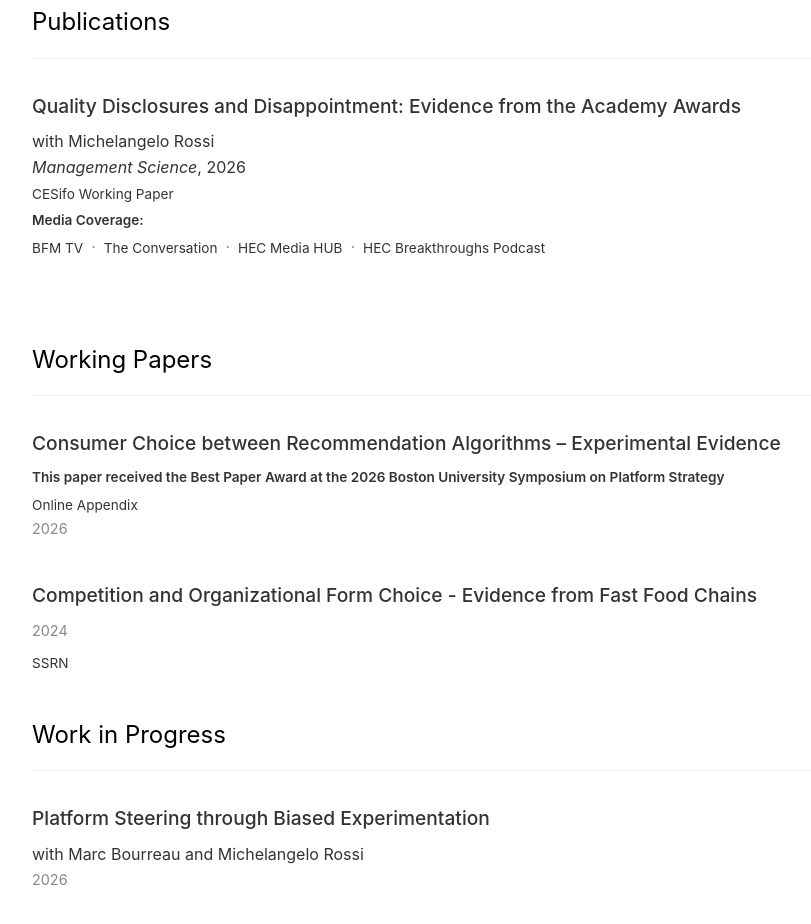
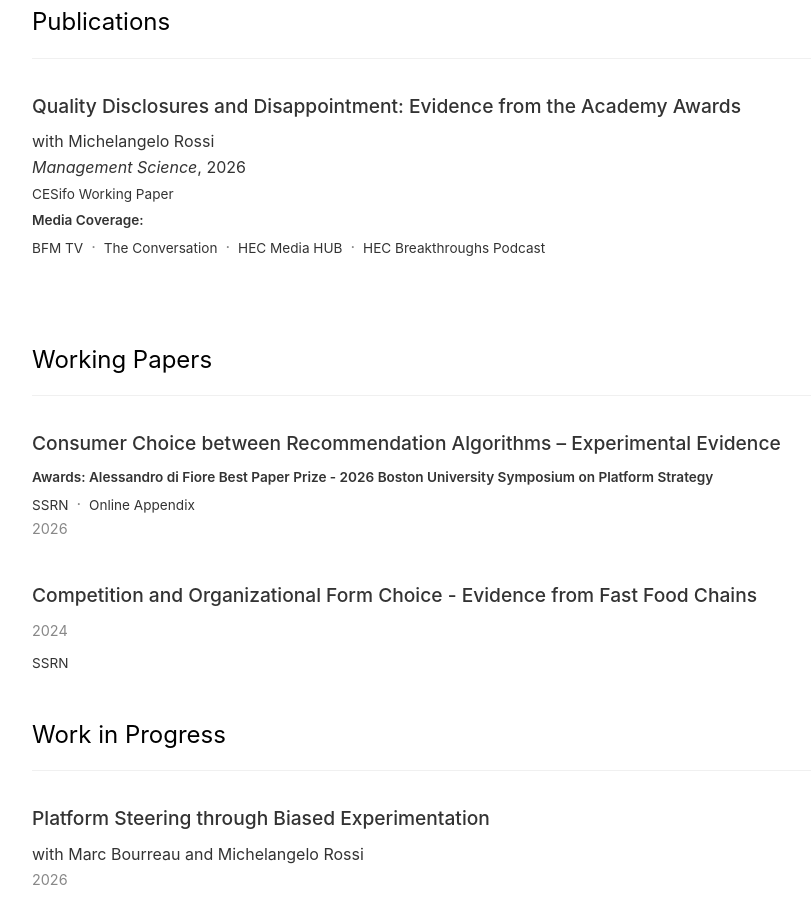
Before and after one commit to fschleef/fschleef.github.io, a plain HTML site: page index.html in a window 1280 px wide. Shown: the part 509-1433 px from the top of the page, without its empty margins (140-951 px from the left). Drawn offline with Linux system fonts and the light colour scheme.

Commit message:
webpage update

```diff
--- a/index.html
+++ b/index.html
@@ -284,9 +284,9 @@
             <div class="post-list">
                 <article class="post-item">
                     <h3><a href="Schleef (2026) - Consumer Choice between Recommendation Algorithms - Experimental Evidence.pdf" target="_blank" rel="noopener noreferrer">Consumer Choice between Recommendation Algorithms – Experimental Evidence</a></h3>
-                    <p style="font-size: 0.85rem; color: #333; font-weight: 600; margin: 0 0 0.2rem 0;">This paper received the Best Paper Award at the <a href="https://questromworld.bu.edu/platformstrategy/best-paper-awards/" target="_blank" rel="noopener noreferrer">2026 Boston University Symposium on Platform Strategy</a></p>
+                    <p style="font-size: 0.85rem; color: #333; font-weight: 600; margin: 0 0 0.2rem 0;">Awards: <a href="https://questromworld.bu.edu/platformstrategy/best-paper-awards/" target="_blank" rel="noopener noreferrer"> Alessandro di Fiore Best Paper Prize - 2026 Boston University Symposium on Platform Strategy</a></p>
                     <div class="paper-links">
-                        <a href="instructions_steering_experiment.pdf" target="_blank">Online Appendix</a>
+                        <a href="https://papers.ssrn.com/sol3/papers.cfm?abstract_id=7616678" target="_blank"  rel="noopener noreferrer">SSRN</a><span style="margin: 0 8px; color: #888;">·</span><a href="instructions_steering_experiment.pdf" target="_blank">Online Appendix</a>
                     </div>
                     <p class="post-meta">2026</p>
                 </article>
```
